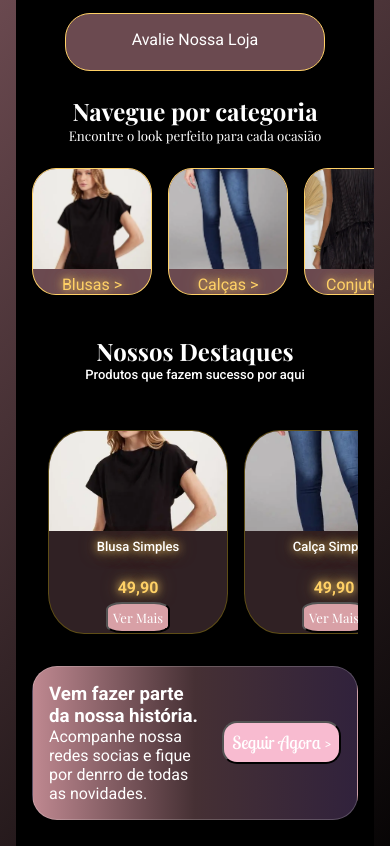
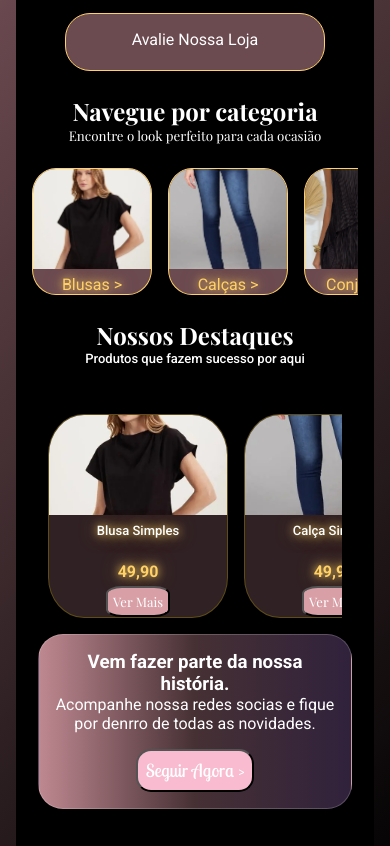
Before and after one commit to wesleydeolino1/modelo04, a plain HTML site: page index.html in a window 390 px wide. Shown: the part 736-1582 px from the top of the page. Drawn offline with nearby package versions, Linux system fonts and the light colour scheme; some icons are missing; a web font is replaced by a local one.

Commit message:
modelo04-08

```diff
--- a/style.css
+++ b/style.css
@@ -120,6 +120,7 @@ main {
     flex-direction: column;
     width: 100%;
     min-width: 0;
+    padding: 0 1rem;
 
     & h2 {
         color: #ffffff;
@@ -155,7 +156,7 @@ main {
     width: 100%;
     overflow-x: auto;
     overflow-y: hidden;
-    padding: 0 1rem;
+    padding:0;
     min-width: 0;
 }
 
@@ -186,7 +187,7 @@ main {
     align-items: center;
     justify-content: center;
     flex-direction: column;
-    margin: 1rem;
+    padding: 0 1rem;
     width: calc(100% - 2rem);
     min-width: 0;
 
@@ -212,7 +213,7 @@ main {
     min-width: 0;
     overflow-x: auto;
     overflow-y: hidden;
-    padding: 0 1rem;
+    padding:0;
 
 
     & .caixa-preco {
@@ -334,6 +335,10 @@ footer {
     transform: scale(1.06);
 }
 
+.vem-fazer-parte .texto{
+    max-width: 280px;
+}
+
 @media (max-width: 500px) {
 
     footer {
@@ -350,4 +355,9 @@ footer {
         gap: 0.3rem;
     }
 
+    .vem-fazer-parte {
+    flex-direction: column;
+    text-align: center;
 }
+
+}
```
